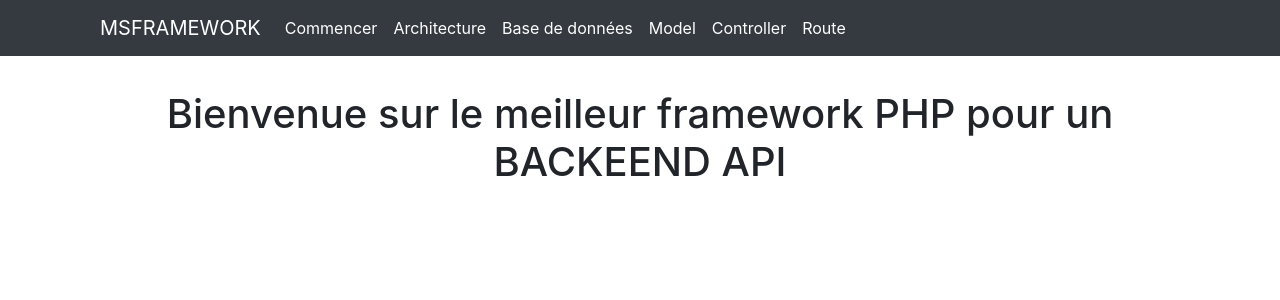
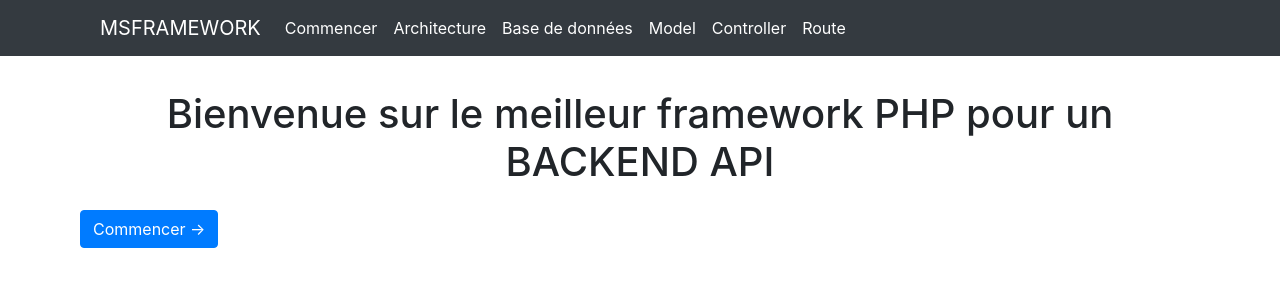
Before and after one commit to cyriaque-ovaga/ms-framework-tutoriel, a Nuxt app: page / in a window 1280 px wide. Shown: the top 300 px of the page. Built offline with nearby package versions, Linux system fonts and the light colour scheme.

Commit message:
Mettre à jour pages/index.vue

```diff
--- a/pages/index.vue
+++ b/pages/index.vue
@@ -1,6 +1,9 @@
 <template>
 <div>
-    <h1 align="center">Bienvenue sur le meilleur framework PHP pour un BACKEEND API</h1>
+    <h1 align="center">Bienvenue sur le meilleur framework PHP pour un BACKEND API</h1>
+       <div class="mt-4">
+        <nuxt-link to="/commencer" class="btn btn-primary">Commencer -></nuxt-link>
+    </div>
 </div>
 </template>
 
```
